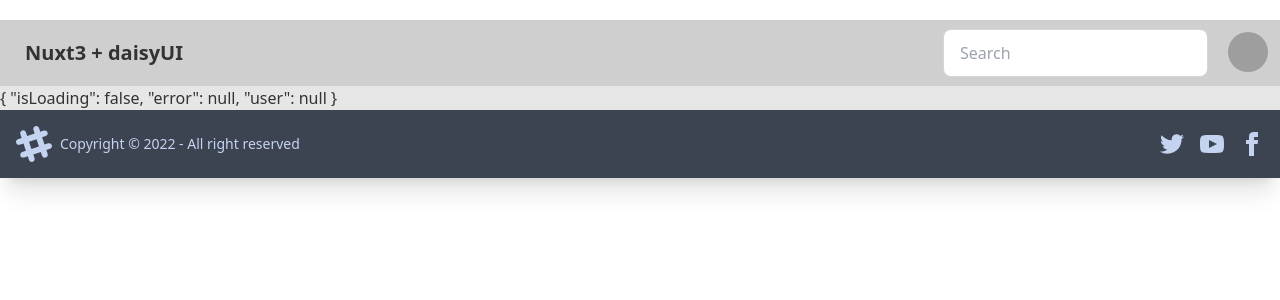
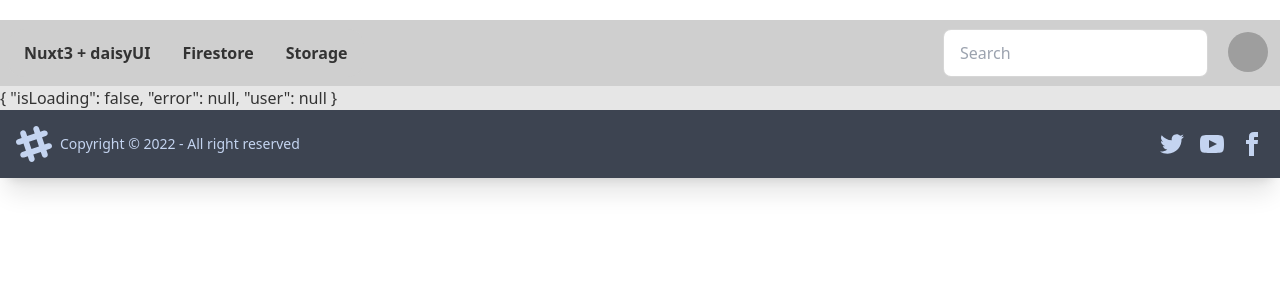
Before and after one commit to renbesson/nuxt3-daisyui-firebase, a Nuxt app: page / in a window 1280 px wide. Shown: the top 300 px of the page. Built offline with nearby package versions, Linux system fonts and the light colour scheme; grey boxes are pictures that could not be loaded.

Commit message:
Auth Done

```diff
--- a/components/AppNavbar.vue
+++ b/components/AppNavbar.vue
@@ -1,11 +1,21 @@
 <template>
   <div class="navbar bg-base-300">
     <div class="flex-1">
-      <NuxtLink to="/"
-        ><a class="btn btn-ghost normal-case text-xl"
-          >Nuxt3 + daisyUI</a
-        ></NuxtLink
-      >
+      <ul class="menu menu-horizontal bg-base-300 rounded-box">
+        <li>
+          <NuxtLink to="/"><a class="font-bold">Nuxt3 + daisyUI</a> </NuxtLink>
+        </li>
+        <li>
+          <NuxtLink to="/firestore"
+            ><a class="font-semibold">Firestore</a>
+          </NuxtLink>
+        </li>
+        <li>
+          <NuxtLink to="/storage"
+            ><a class="font-semibold">Storage</a>
+          </NuxtLink>
+        </li>
+      </ul>
     </div>
     <div class="flex-none gap-2">
       <div class="form-control">
--- a/plugins/firebase.js
+++ b/plugins/firebase.js
@@ -1,5 +1,4 @@
 import { initializeApp, getApps } from "firebase/app";
-import { getFirestore } from "firebase/firestore";
 
 let firebaseApp;
 
```
